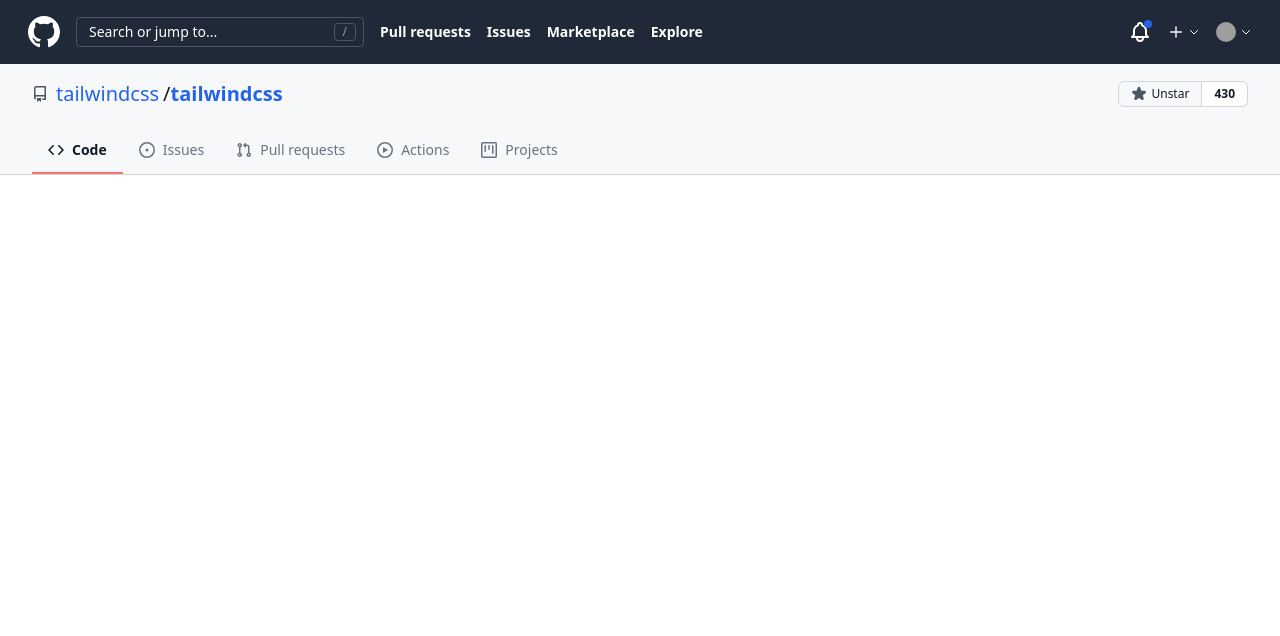
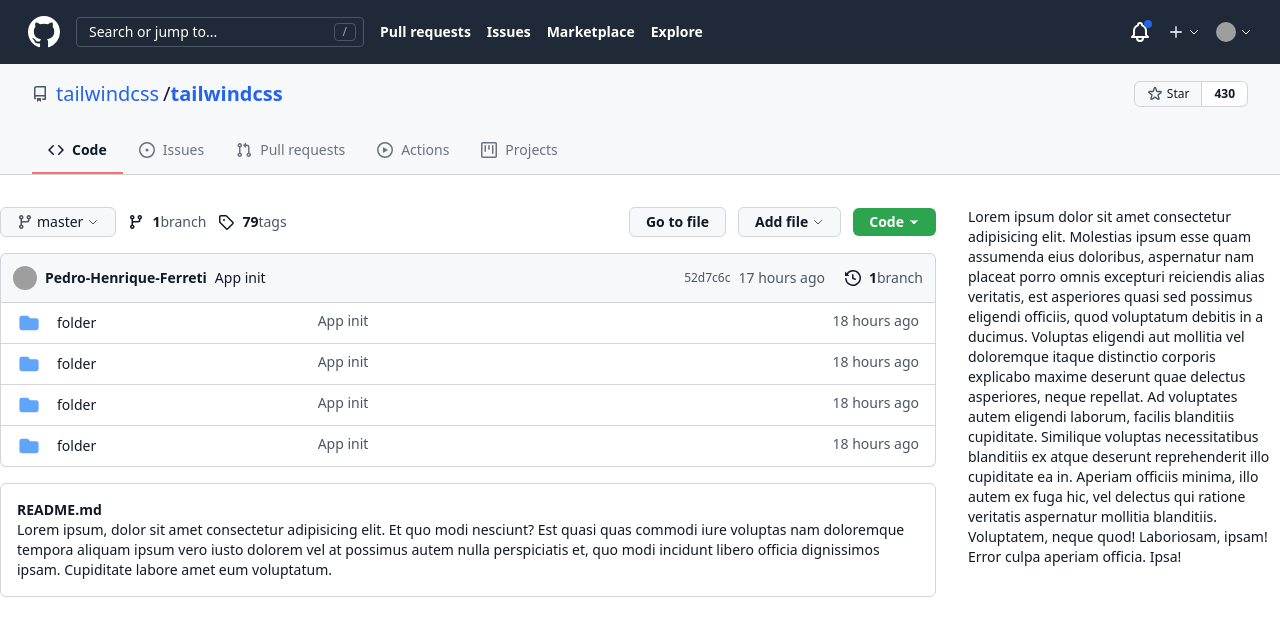
Before and after one commit to Pedro-Henrique-Ferreti/tailwind-github, a Nuxt app: page / in a window 1280 px wide. Shown: the top 636 px of the page. Built offline with nearby package versions, Linux system fonts and the light colour scheme; grey boxes are pictures that could not be loaded.

Commit message:
Created the FileExplorer

```diff
--- /dev/null
+++ b/components/FileExplorer.vue
@@ -0,0 +1,57 @@
+<template>
+  <div class="w-3/4 mr-8">
+    <div class="flex items-center justify-between">
+      <div class="flex items-center space-x-3">
+        <button type="button" class="border border-gray-300 rounded-md px-4 py-1 flex items-center space-x-1 bg-light-blue">
+          <svg aria-hidden="true" viewBox="0 0 16 16" class="fill-current text-gray-600 w-4">
+            <path fill-rule="evenodd" d="M11.75 2.5a.75.75 0 100 1.5.75.75 0 000-1.5zm-2.25.75a2.25 2.25 0 113 2.122V6A2.5 2.5 0 0110 8.5H6a1 1 0 00-1 1v1.128a2.251 2.251 0 11-1.5 0V5.372a2.25 2.25 0 111.5 0v1.836A2.492 2.492 0 016 7h4a1 1 0 001-1v-.628A2.25 2.25 0 019.5 3.25zM4.25 12a.75.75 0 100 1.5.75.75 0 000-1.5zM3.5 3.25a.75.75 0 111.5 0 .75.75 0 01-1.5 0z" />
+          </svg>
+          <div>master</div>
+          <svg xmlns="http://www.w3.org/2000/svg" class="text-gray-600 w-3" fill="none" viewBox="0 0 24 24" stroke="currentColor">
+            <path stroke-linecap="round" stroke-linejoin="round" stroke-width="2" d="M19 9l-7 7-7-7" />
+          </svg>
+        </button>
+        <a href="#" class="flex items-center space-x-2 group">
+          <svg aria-hidden="true" viewBox="0 0 16 16" class="fill-current w-4 group-hover:text-blue-600">
+            <path fill-rule="evenodd" d="M11.75 2.5a.75.75 0 100 1.5.75.75 0 000-1.5zm-2.25.75a2.25 2.25 0 113 2.122V6A2.5 2.5 0 0110 8.5H6a1 1 0 00-1 1v1.128a2.251 2.251 0 11-1.5 0V5.372a2.25 2.25 0 111.5 0v1.836A2.492 2.492 0 016 7h4a1 1 0 001-1v-.628A2.25 2.25 0 019.5 3.25zM4.25 12a.75.75 0 100 1.5.75.75 0 000-1.5zM3.5 3.25a.75.75 0 111.5 0 .75.75 0 01-1.5 0z" />
+          </svg>
+          <span>
+            <span class="font-semibold group-hover:text-blue-600">1</span>
+            <span class="text-gray-600">branch</span>
+          </span>
+        </a>
+        <a href="#" class="flex items-center space-x-2 group">
+          <svg aria-hidden="true" class="fill-current w-4 group-hover:text-blue-600" viewBox="0 0 16 16">
+            <path fill-rule="evenodd" d="M2.5 7.775V2.75a.25.25 0 01.25-.25h5.025a.25.25 0 01.177.073l6.25 6.25a.25.25 0 010 .354l-5.025 5.025a.25.25 0 01-.354 0l-6.25-6.25a.25.25 0 01-.073-.177zm-1.5 0V2.75C1 1.784 1.784 1 2.75 1h5.025c.464 0 .91.184 1.238.513l6.25 6.25a1.75 1.75 0 010 2.474l-5.026 5.026a1.75 1.75 0 01-2.474 0l-6.25-6.25A1.75 1.75 0 011 7.775zM6 5a1 1 0 100 2 1 1 0 000-2z"></path>
+          </svg>
+          <span>
+            <span class="font-semibold group-hover:text-blue-600">79</span>
+            <span class="text-gray-600">tags</span>
+          </span>
+        </a>
+      </div>
+      <div class="flex items-center space-x-3">
+        <button type="button" class="border border-gray-300 rounded-md px-4 font-semibold py-1 flex items-center space-x-1 bg-light-blue">Go to file</button>
+        <button type="button" class="border border-gray-300 rounded-md px-4 font-semibold py-1 flex items-center space-x-1 bg-light-blue">
+          <div>Add file</div>
+          <svg xmlns="http://www.w3.org/2000/svg" class="text-gray-600 w-3" fill="none" viewBox="0 0 24 24" stroke="currentColor">
+            <path stroke-linecap="round" stroke-linejoin="round" stroke-width="2" d="M19 9l-7 7-7-7" />
+          </svg>
+        </button>
+        <button type="button" class="text-white font-semibold rounded-md px-4 py-1 flex items-center space-x-1 bg-github-green">
+          <div>Code</div>
+          <svg xmlns="http://www.w3.org/2000/svg" class="fill-current w-3" fill="none" viewBox="0 0 24 24" stroke="currentColor">
+            <path stroke-linecap="round" stroke-linejoin="round" stroke-width="2" d="M19 9l-7 7-7-7" />
+          </svg>
+        </button>
+      </div>
+    </div>
+    <file-explorer-view />
+  </div>
+</template>
+
+<script>
+export default {
+  name: 'FileExplorer',
+};
+</script>
--- /dev/null
+++ b/components/FileExplorerView.vue
@@ -0,0 +1,52 @@
+<template>
+  <div>
+    <div class="mt-4 flex items-center justify-between rounded-md border border-gray-300 rounded-b-none bg-light-blue p-3">
+      <div class="flex items-center space-x-2">
+        <a href="#">
+          <img src="https://avatars.githubusercontent.com/u/60117829?s=400&u=ed03e4379eedf7c54263d948e9e4e01b92dbb2a4&v=4" alt="Avatar"
+            class="w-6 h-6 rounded-full"
+          />
+        </a>
+        <a href="#" class="font-semibold hover:underline">Pedro-Henrique-Ferreti</a>
+        <a href="#" class="hover:text-blue-600 hover:underline">App init</a>
+      </div>
+      <div class="flex items-center space-x-2">
+        <a href="#" class="text-gray-600 text-xs hover:text-blue-600 hover:underline">52d7c6c</a>
+        <a href="#" class="text-gray-600 hover:text-blue-600 hover:underline">17 hours ago</a>
+        <a href="#" class="flex items-center pl-3 space-x-2 group">
+          <svg aria-hidden="true" viewBox="0 0 16 16" class="fill-current w-4 group-hover:text-blue-600">
+            <path fill-rule="evenodd" d="M1.643 3.143L.427 1.927A.25.25 0 000 2.104V5.75c0 .138.112.25.25.25h3.646a.25.25 0 00.177-.427L2.715 4.215a6.5 6.5 0 11-1.18 4.458.75.75 0 10-1.493.154 8.001 8.001 0 101.6-5.684zM7.75 4a.75.75 0 01.75.75v2.992l2.028.812a.75.75 0 01-.557 1.392l-2.5-1A.75.75 0 017 8.25v-3.5A.75.75 0 017.75 4z" />
+          </svg>
+          <span>
+            <span class="font-semibold group-hover:text-blue-600">1</span>
+            <span class="text-gray-600">branch</span>
+          </span>
+        </a>
+      </div>
+    </div>
+    <div class="rounded-md rounded-t-none border border-gray-300 border-t-0 divide-y divide-gray-300">
+      <div class="flex justify-between px-4 py-2 hover:bg-light-blue" v-for="n in 4" :key="n">
+        <div class="w-4/12 flex items-center">
+          <svg xmlns="http://www.w3.org/2000/svg" class="fill-current w-6 text-blue-400" viewBox="0 0 20 20" fill="currentColor">
+            <path d="M2 6a2 2 0 012-2h5l2 2h5a2 2 0 012 2v6a2 2 0 01-2 2H4a2 2 0 01-2-2V6z" />
+          </svg>
+          <a href="#" class="ml-4 hover:text-blue-600 hover:underline">folder</a>
+        </div>
+        <div class="w-6/12 truncate">
+          <a href="#" class="text-gray-600 hover:text-blue-600 hover:underline">App init</a>
+        </div>
+        <div class="w-2/12 text-right text-gray-600">18 hours ago</div>
+      </div>
+    </div>
+    <div class="mt-4 border border-gray-300 rounded-md p-4">
+      <span class="font-semibold">README.md</span>
+      <p>Lorem ipsum, dolor sit amet consectetur adipisicing elit. Et quo modi nesciunt? Est quasi quas commodi iure voluptas nam doloremque tempora aliquam ipsum vero iusto dolorem vel at possimus autem nulla perspiciatis et, quo modi incidunt libero officia dignissimos ipsam. Cupiditate labore amet eum voluptatum.</p>
+    </div>
+  </div>
+</template>
+
+<script>
+export default {
+  name: 'FileExplorerView',
+};
+</script>
--- a/components/RepositoryStats.vue
+++ b/components/RepositoryStats.vue
@@ -13,10 +13,10 @@
     <div class="flex space-x-2">
       <div class="flex text-xs">
         <button type="button" class="border border-gray-300 rounded-md rounded-r-none px-3 py-1 flex items-center space-x-1">
-          <svg xmlns="http://www.w3.org/2000/svg" class="fill-current text-gray-600 w-4" fill="none" viewBox="0 0 24 24" stroke="currentColor">
+          <svg xmlns="http://www.w3.org/2000/svg" class="text-gray-600 w-4" fill="none" viewBox="0 0 24 24" stroke="currentColor">
             <path stroke-linecap="round" stroke-linejoin="round" stroke-width="2" d="M11.049 2.927c.3-.921 1.603-.921 1.902 0l1.519 4.674a1 1 0 00.95.69h4.915c.969 0 1.371 1.24.588 1.81l-3.976 2.888a1 1 0 00-.363 1.118l1.518 4.674c.3.922-.755 1.688-1.538 1.118l-3.976-2.888a1 1 0 00-1.176 0l-3.976 2.888c-.783.57-1.838-.197-1.538-1.118l1.518-4.674a1 1 0 00-.363-1.118l-3.976-2.888c-.784-.57-.38-1.81.588-1.81h4.914a1 1 0 00.951-.69l1.519-4.674z" />
           </svg>
-          <div>Unstar</div>
+          <div>Star</div>
         </button>
         <a href="#" class="bg-white border border-gray-300 rounded-md rounded-l-none border-l-0 font-semibold hover:text-blue-600 px-3 py-1">430</a>
       </div>
--- /dev/null
+++ b/components/Sidebar.vue
@@ -0,0 +1,11 @@
+<template>
+  <div class="w-1/4">
+    Lorem ipsum dolor sit amet consectetur adipisicing elit. Molestias ipsum esse quam assumenda eius doloribus, aspernatur nam placeat porro omnis excepturi reiciendis alias veritatis, est asperiores quasi sed possimus eligendi officiis, quod voluptatum debitis in a ducimus. Voluptas eligendi aut mollitia vel doloremque itaque distinctio corporis explicabo maxime deserunt quae delectus asperiores, neque repellat. Ad voluptates autem eligendi laborum, facilis blanditiis cupiditate. Similique voluptas necessitatibus blanditiis ex atque deserunt reprehenderit illo cupiditate ea in. Aperiam officiis minima, illo autem ex fuga hic, vel delectus qui ratione veritatis aspernatur mollitia blanditiis. Voluptatem, neque quod! Laboriosam, ipsam! Error culpa aperiam officia. Ipsa!
+  </div>
+</template>
+
+<script>
+export default {
+  name: 'Sidebar',
+};
+</script>
--- a/pages/index.vue
+++ b/pages/index.vue
@@ -5,6 +5,10 @@
       <repository-stats />
       <repository-nav />
     </div>
+    <div class="container mx-auto my-8 px4 flex">
+      <file-explorer />
+      <sidebar />
+    </div>
   </div>
 </template>
 
--- a/tailwind.config.js
+++ b/tailwind.config.js
@@ -5,6 +5,7 @@
     backgroundColor: theme => ({
       ...theme('colors'),
       'light-blue': '#f6f8fa',
+      'github-green': '#2da44e',
      })
   },
   variants: {
```
